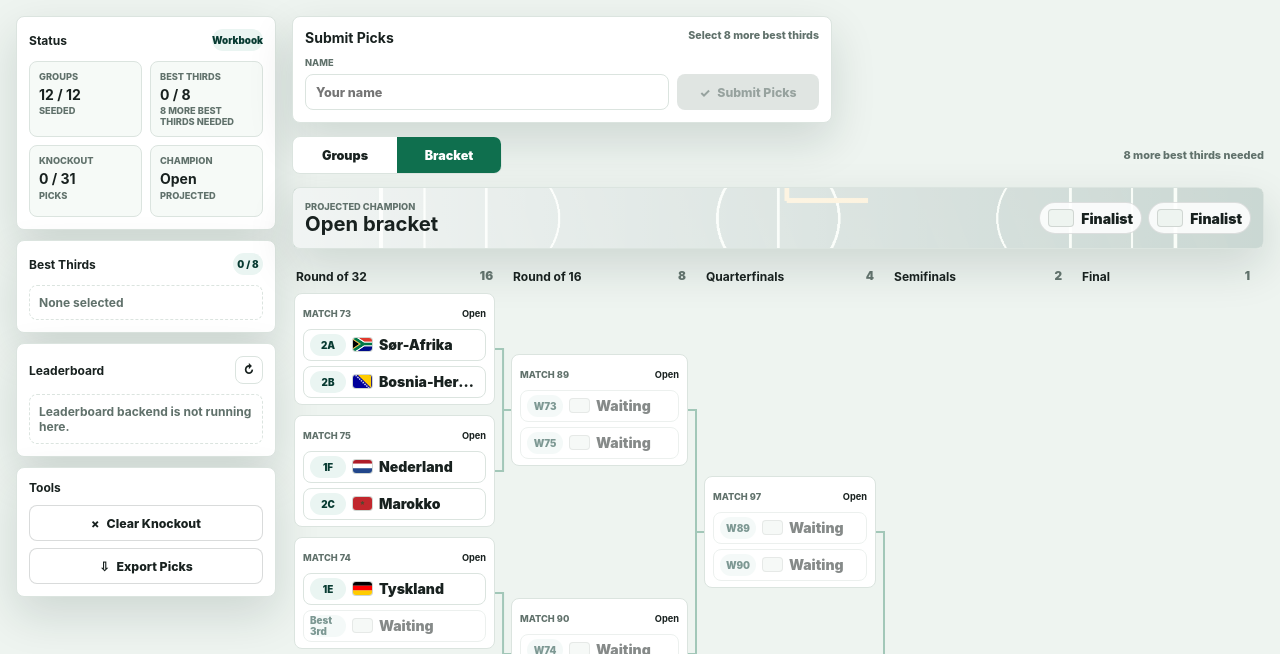
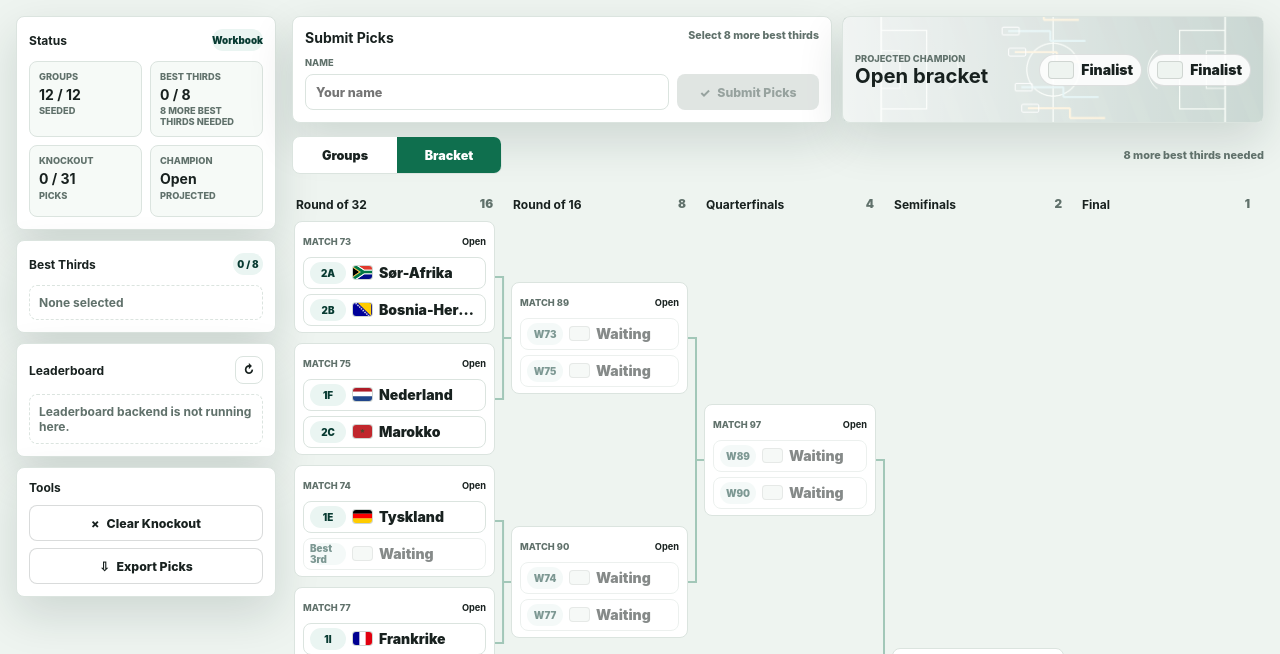
Before and after one commit to simengut/world-cup-2026-prediction-bracket, a website: page index.html in a window 1280 px wide. Shown: the part 118-772 px from the top of the page. Drawn offline with Linux system fonts and the light colour scheme; no server answers.

Commit message:
Place champion summary beside submit panel

```diff
--- a/index.html
+++ b/index.html
@@ -87,6 +87,7 @@
         </aside>
 
         <section class="workspace">
+          <div class="workspace-top">
             <section class="summary-panel submission-panel" aria-label="Submit picks">
               <div class="submission-heading">
                 <h2>Submit Picks</h2>
@@ -110,6 +111,8 @@
                 </button>
               </form>
             </section>
+            <div class="champion-strip" id="championStrip"></div>
+          </div>
 
           <div class="view-bar">
             <div class="segmented-control" role="tablist" aria-label="Views">
@@ -155,7 +158,6 @@
             role="tabpanel"
             aria-labelledby="bracketTab"
           >
-            <div class="champion-strip" id="championStrip"></div>
             <div class="bracket-board" id="bracketBoard"></div>
           </section>
         </section>
--- a/styles.css
+++ b/styles.css
@@ -432,6 +432,19 @@ h1 {
 
 .workspace {
   min-width: 0;
+}
+
+.workspace-top {
+  display: grid;
+  grid-template-columns: minmax(360px, 540px) minmax(320px, 1fr);
+  gap: 10px;
+  align-items: stretch;
+  margin-bottom: 10px;
+}
+
+.workspace-top .submission-panel,
+.workspace-top .champion-strip {
+  margin-bottom: 0;
 }
 
 .view-bar {
@@ -895,6 +908,10 @@ h1 {
     grid-template-columns: 1fr;
   }
 
+  .workspace-top {
+    grid-template-columns: 1fr;
+  }
+
   .header-actions {
     display: grid;
     width: 100%;
```
Lines whose indentation alone changed are shown as unchanged.
